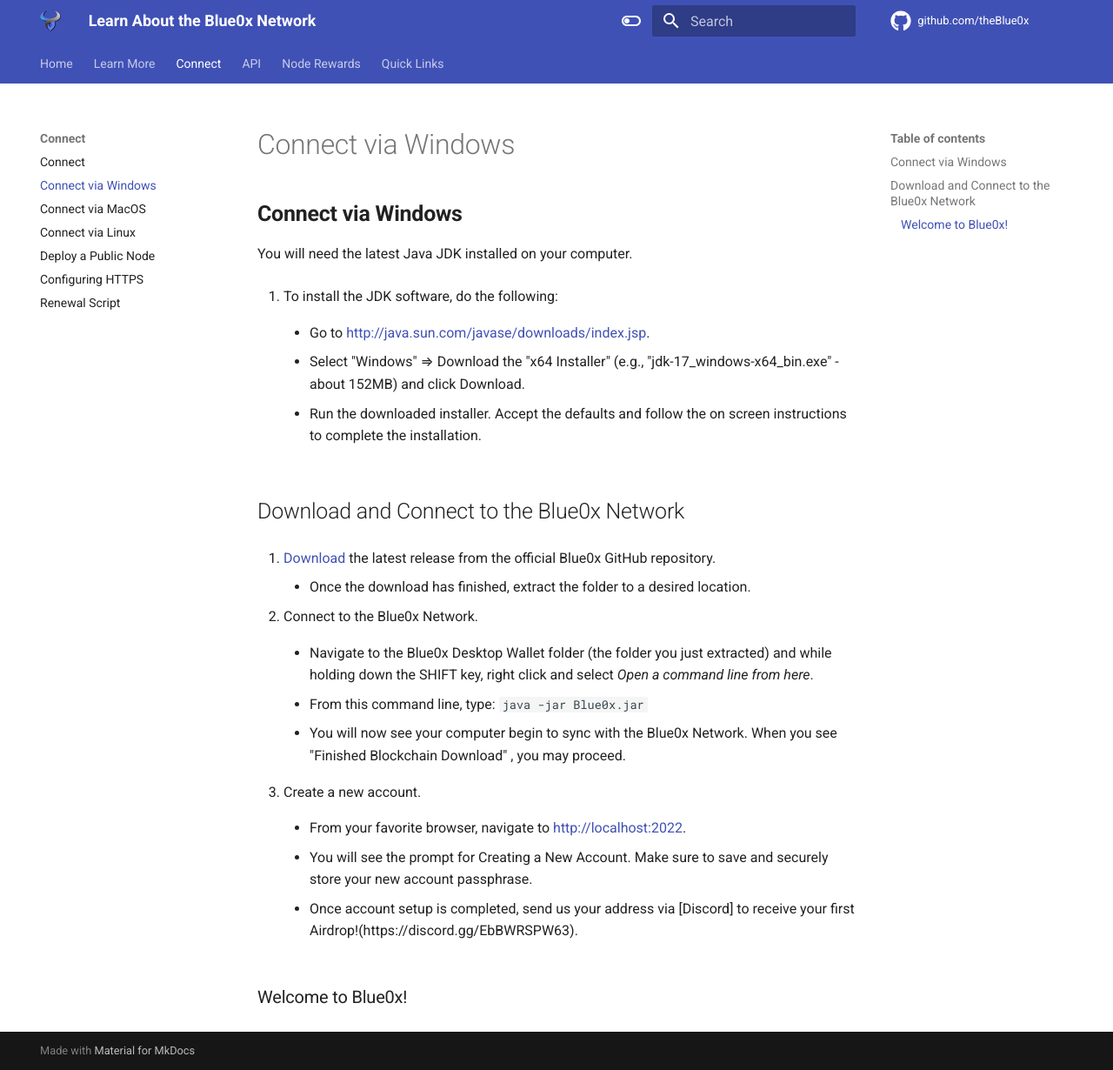
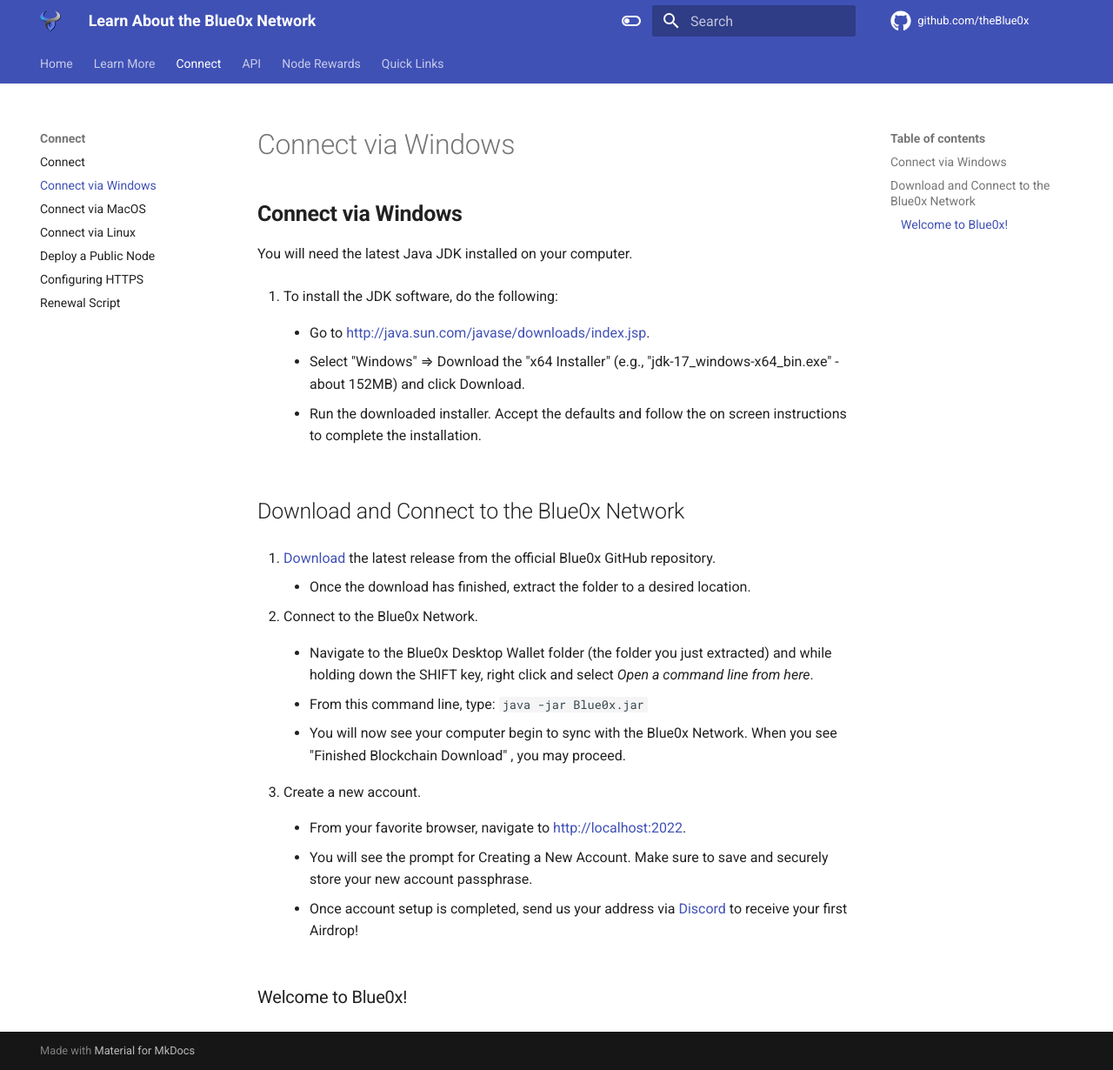
Before and after one commit to theBlue0x/docs, an MkDocs documentation site: the page built from docs/connect/local.md, in a window 1280 px wide and 1230 px high. Shown: the whole window at 87% size. Built offline with MkDocs 1.6.1 and Material for MkDocs 9.7.7, drawn with Linux system fonts in a browser that asks for light colours.

Commit message:
Update local.md

```diff
--- a/docs/connect/local.md
+++ b/docs/connect/local.md
@@ -30,7 +30,6 @@
 
 	- You will see the prompt for Creating a New Account.  Make sure to save and securely store your new account passphrase.
 
-	- Once account setup is completed, send us your address via [Discord] to receive your first Airdrop!(https://discord.gg/EbBWRSPW63).
-
+	- Once account setup is completed, send us your address via [Discord](https://discord.gg/EbBWRSPW63) to receive your first Airdrop!
 
 ### Welcome to Blue0x! ###
```
